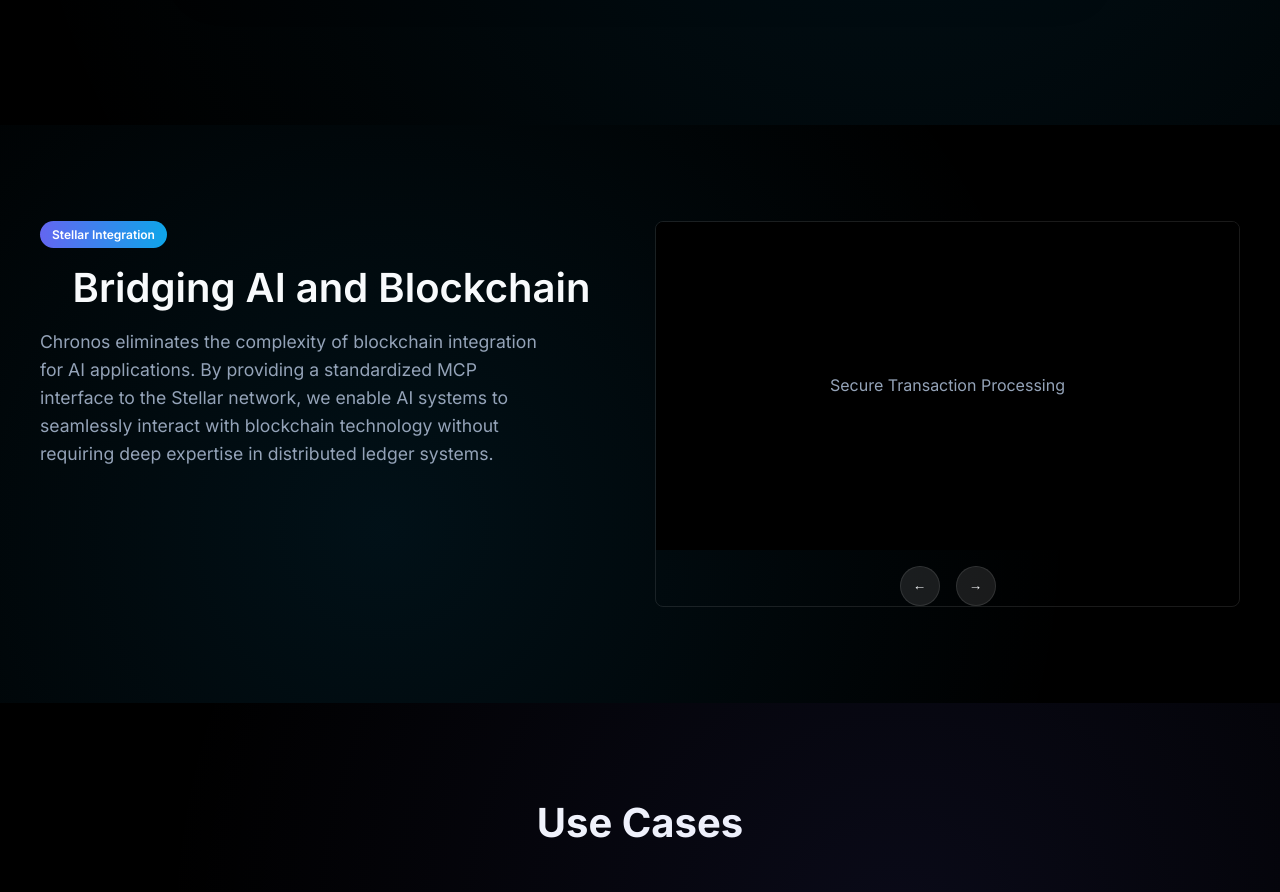
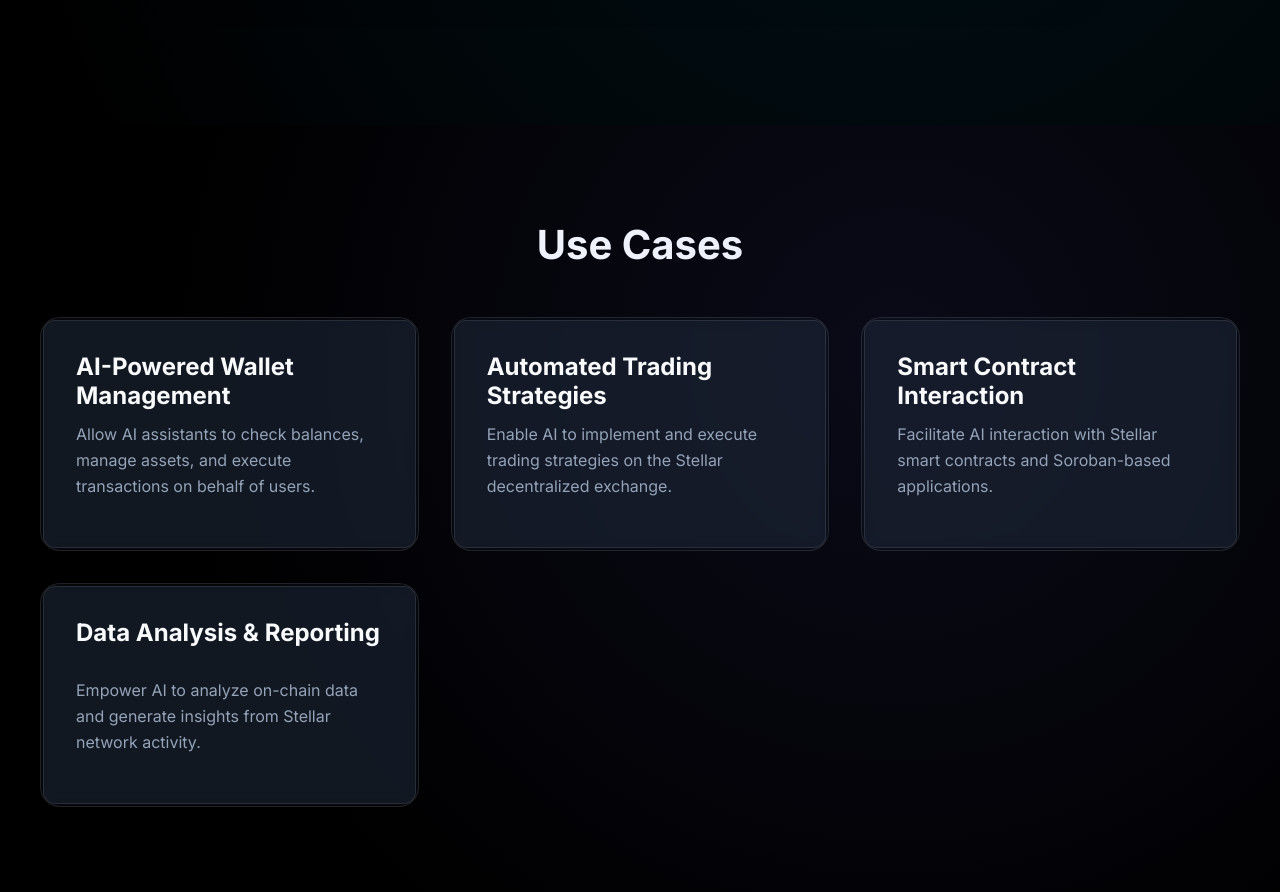
Before and after one commit to eluanx/chronos, a React app: page index.html in a window 1280 px wide. Shown: the part 2629-3521 px from the top of the page. Built offline with nearby package versions, Linux system fonts and the light colour scheme; a script that the page names is missing.

Commit message:
Remove Stellar Integration section

```diff
--- a/index.html
+++ b/index.html
@@ -120,47 +120,6 @@
         </div>
     </section>
 
-    <section class="feature-carousel">
-        <div class="feature-carousel-container">
-            <div class="feature-carousel-content">
-                <div class="feature-carousel-badge">Stellar Integration</div>
-                <h2 class="feature-carousel-title">Bridging AI and Blockchain</h2>
-                <p class="feature-carousel-description">
-                    Chronos eliminates the complexity of blockchain integration for AI applications.
-                    By providing a standardized MCP interface to the Stellar network, we enable
-                    AI systems to seamlessly interact with blockchain technology without requiring
-                    deep expertise in distributed ledger systems.
-                </p>
-            </div>
-            <div class="carousel-wrapper">
-                <div class="carousel" id="feature-carousel">
-                    <div class="carousel-item">
-                        <span>AI-to-Blockchain Bridge</span>
-                    </div>
-                    <div class="carousel-item">
-                        <span>Secure Transaction Processing</span>
-                    </div>
-                    <div class="carousel-item">
-                        <span>Real-time Account Monitoring</span>
-                    </div>
-                    <div class="carousel-item">
-                        <span>Asset Management Interface</span>
-                    </div>
-                    <div class="carousel-item">
-                        <span>Smart Contract Integration</span>
-                    </div>
-                </div>
-                <div class="carousel-controls">
-                    <button class="carousel-button" id="prev-button">
-                        ←
-                    </button>
-                    <button class="carousel-button" id="next-button">
-                        →
-                    </button>
-                </div>
-            </div>
-        </div>
-    </section>
 
     <section id="use-cases" class="use-cases">
         <h2>Use Cases</h2>
```
